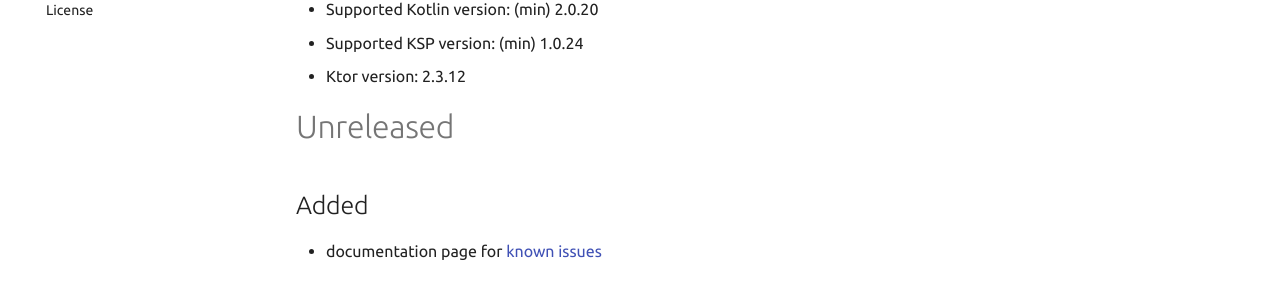
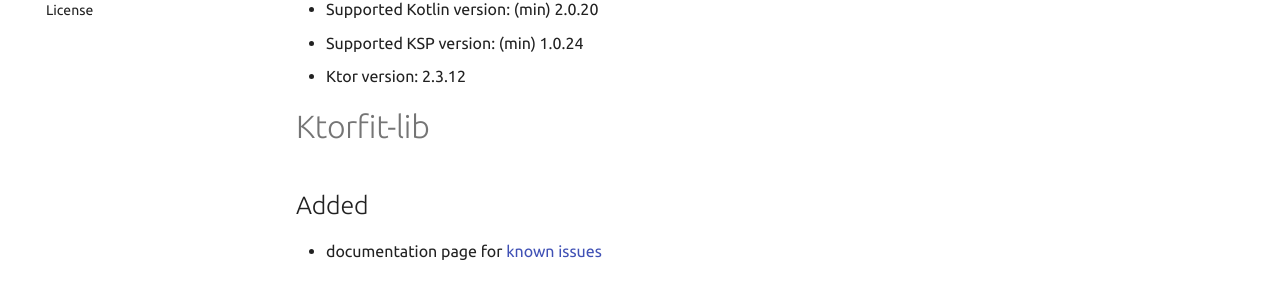
Before and after one commit to Foso/Ktorfit, an MkDocs documentation site: the page built from docs/CHANGELOG.md, in a window 1280 px wide and 900 px high. Shown: the part 424-727 px from the top of the window. Built offline with MkDocs 1.6.1 and Material for MkDocs 9.7.7, drawn with Linux system fonts in a browser that asks for light colours; comment, search, counter and statistics services are not loaded.

Commit message:
Release 2.1.0

```diff
--- a/docs/CHANGELOG.md
+++ b/docs/CHANGELOG.md
@@ -13,7 +13,7 @@
 * Supported KSP version: (min) 1.0.24
 * Ktor version: 2.3.12
 
-Unreleased
+Ktorfit-lib
 ========================================
 
 ## Added
```
